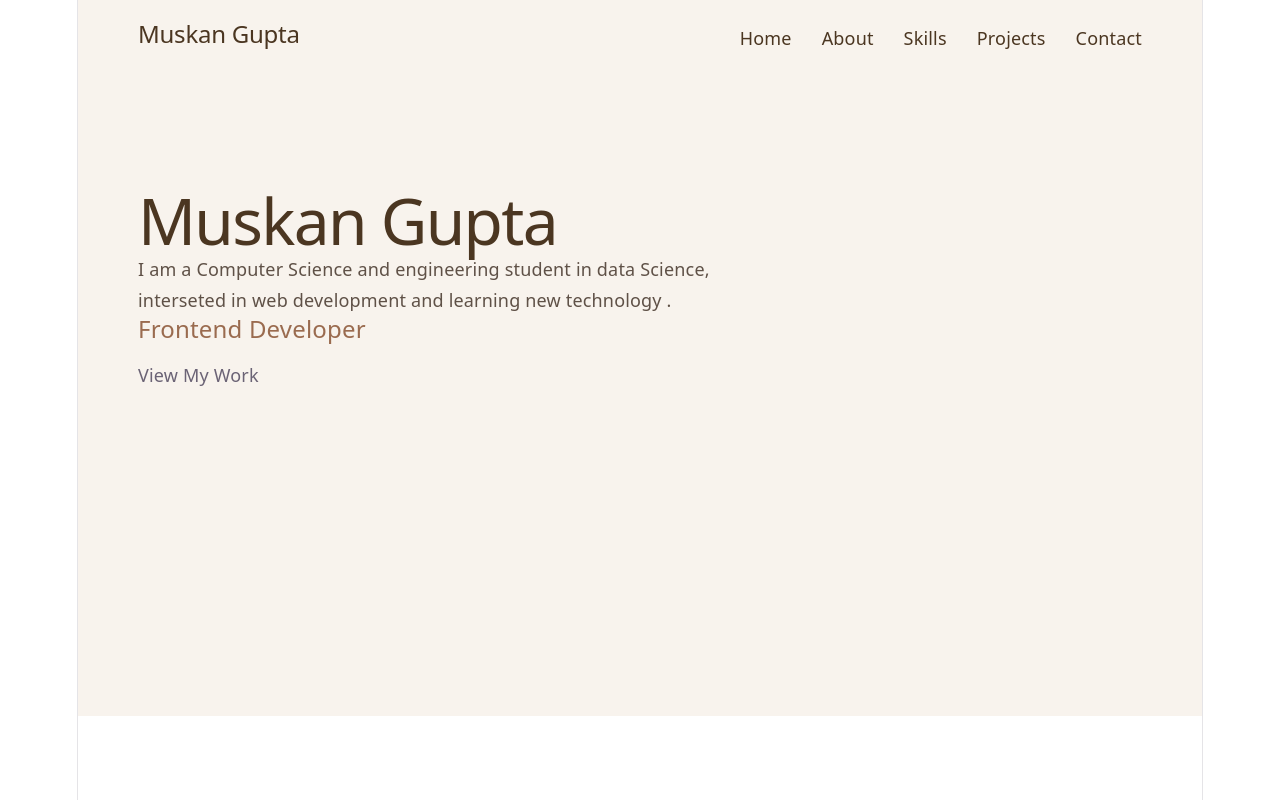
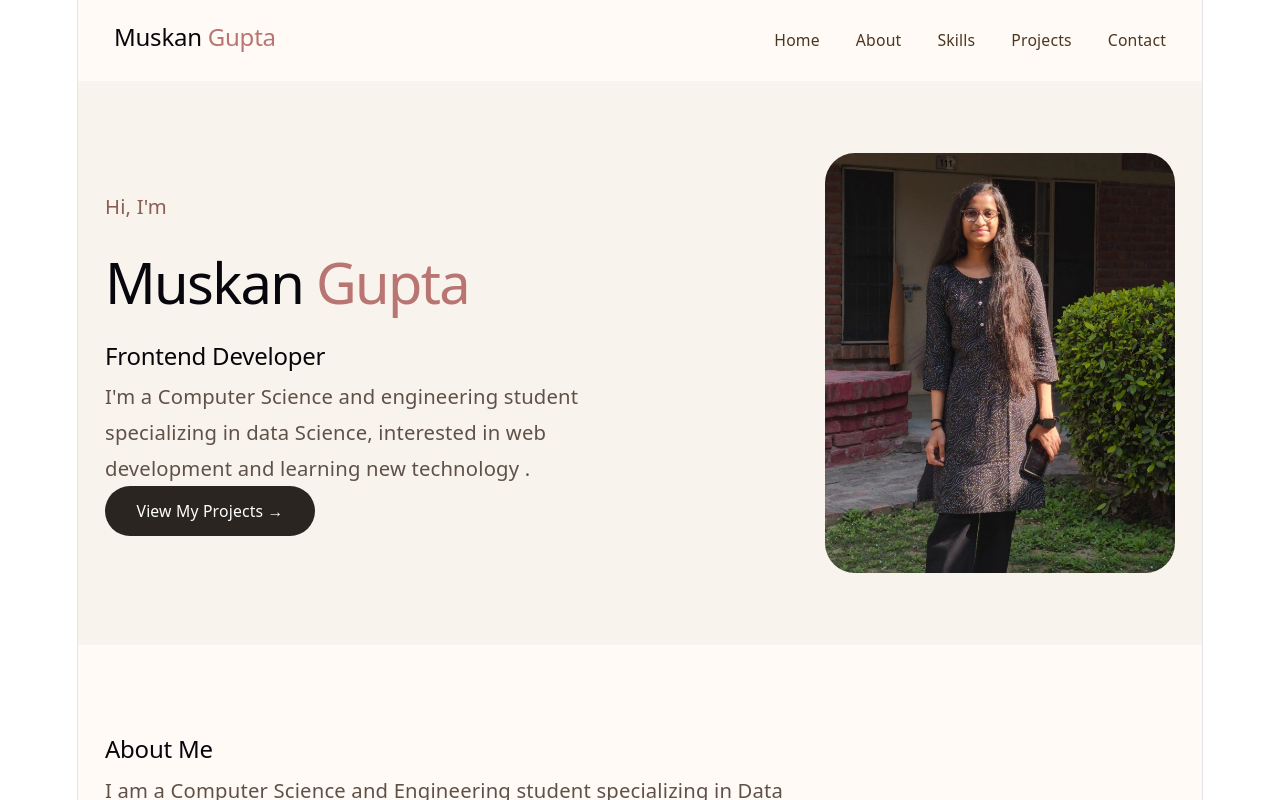
Before and after one commit to muskanji1007-lang/muskan-portfolio, a React (Vite) app: page / in a window 1280 px wide. Shown: the top 800 px of the page. Built offline with nearby package versions, Linux system fonts and the light colour scheme.

Commit message:
Update navbar and hero section

```diff
--- a/src/App.css
+++ b/src/App.css
@@ -6,43 +6,7 @@ nav {
   background-color: #f8f3ed;
 }
 
-nav h2 {
-  color: #4b3621;
-}
 
-nav div {
-  display: flex;
-  gap: 30px;
-}
-
-nav a {
-  text-decoration: none;
-  color: #4b3621;
-}
-  #home {
-  min-height: 80vh;
-  padding: 100px 60px;
-  background-color: #f8f3ed;
-  text-align: left;
-}
-#home h1 {
-  font-size: 64px;
-  color: #4b3621;
-  margin-bottom: 20px;
-}
-
-#home h3 {
-  font-size: 24px;
-  color: #9a6b4f;
-  margin-bottom: 20px;
-}
-
-#home p {
-  font-size: 18px;
-  color: #5f5147;
-  max-width: 600px;
-  line-height: 1.7;
-}
 /* .counter {
   font-size: 16px;
   padding: 5px 10px;
--- a/src/App.jsx
+++ b/src/App.jsx
@@ -1,7 +1,7 @@
 import Navbar from './components/Navbar'
 import Hero from './components/Hero'
+import About from './components/About'
 
-import './App.css'
 
 function App() {
 
@@ -9,6 +9,7 @@ function App() {
     <>
     <Navbar/>
     <Hero/>
+     <About/>
     </>
 )
 }
--- a/src/components/Hero.jsx
+++ b/src/components/Hero.jsx
@@ -1,11 +1,41 @@
+import profileImage from '../assets/profile.jpg'
 function Hero() {
   return (
-    <section id="home">
-      <h1>Muskan Gupta</h1>
-      <p>I am a Computer Science and engineering student in data Science,
-        interseted in web development and learning new technology .</p>
-         <h3>Frontend Developer</h3>
-         <button>View My Work</button>
+    <section id="home" className="bg-[#f8f3ed] px-6 py-20 text-left  md:py-16 "
+>
+       <div className="mx-auto flex w-full max-w-6xl flex-col items-center justify-between gap-12 md:flex-row">
+
+    <div className="w-full md:w-1/2">
+
+        <p className="mb-1 text-lg text-[#8b5e52]">
+        Hi, I'm
+      </p>
+      <h1 className=" mmt-0 ,mb-4 text-5xl font-semibold text-[#1f1a17] mb-5 md:text-6xl">
+  Muskan <span className="text-[#b87572]">Gupta</span>
+</h1>
+
+         <h2 className="text-2xl font-medium text-[#8b5e52] mb-4">
+  Frontend Developer
+</h2>
+<p className="max-w-xl text-lg leading-8 text-[#5f5147] mb-7">
+
+        I'm a Computer Science and engineering student specializing in data Science,
+        interested in web development and learning new technology .</p>
+         <a
+  href="#projects"
+  className="inline-block rounded-full bg-[#2b2521] px-7 py-3 text-sm font-medium text-white transition hover:bg-[#4b3621]">
+  View My Projects →
+</a>
+         </div>
+
+         <div className="flex w-full justify-center md:w-1/2 md:justify-end">
+         <img
+       src={profileImage}
+      alt="Muskan Gupta"
+  className="h-[420px] w-[350px] shrink-0 rounded-[30px] object-cover"
+    />
+         </div>
+         </div>
     </section>
   )
 }
--- a/src/components/Navbar.jsx
+++ b/src/components/Navbar.jsx
@@ -1,15 +1,33 @@
-function Navbar() {
+  function Navbar() {
   return (
-    <nav>
-      <h2>Muskan Gupta</h2>
+    <nav className="flex items-center justify-between bg-[#fffaf5] px-8 py-5">
 
-      <div>
-        <a href="#home">Home</a>
-        <a href="#about">About</a>
-        <a href="#skills">Skills</a>
-        <a href="#projects">Projects</a>
-        <a href="#contact">Contact</a>
+      <h2 className="text-2xl font-semibold text-[#1f1a17]">
+        Muskan <span className="text-[#b87572]">Gupta</span>
+      </h2>
+
+      <div className="flex gap-8">
+        <a href="#home" className="text-sm text-[#4b3621] hover:text-[#b87572]">
+          Home
+        </a>
+
+        <a href="#about" className="text-sm text-[#4b3621] hover:text-[#b87572]">
+          About
+        </a>
+
+        <a href="#skills" className="text-sm text-[#4b3621] hover:text-[#b87572]">
+          Skills
+        </a>
+
+        <a href="#projects" className="text-sm text-[#4b3621] hover:text-[#b87572]">
+          Projects
+        </a>
+
+        <a href="#contact" className="text-sm text-[#4b3621] hover:text-[#b87572]">
+          Contact
+        </a>
       </div>
+
     </nav>
   )
 }
--- /dev/null
+++ b/src/components/about.jsx
@@ -0,0 +1,33 @@
+function About() {
+  return (
+    <section
+  id="about"
+  className="min-h-screen bg-[#fffaf5] px-6 py-20 text-left">
+
+      <h2 className="text-4xl font-semibold text-[#4b3621] mb-6">
+  About Me
+      </h2>
+<p className="max-w-2xl text-lg leading-8 text-[#5f5147] mb-6">
+  I am a Computer Science and Engineering student specializing in Data Science.
+  I am interested in frontend development and enjoy creating simple,
+  user-friendly websites.
+</p>
+     <p className="max-w-2xl text-lg leading-8 text-[#5f5147]">
+  I am currently learning JavaScript and React to improve my web development
+  skills and build better projects.
+  </p>
+
+
+  <h3 className="text-2xl font-semibold text-[#4b3621] mt-10 mb-3">
+  Education
+</h3>
+
+<p className="text-lg text-[#5f5147]">
+  Bachelor of Technology in Computer Science and Engineering (Data Science)
+</p>
+
+    </section>
+  )
+}
+
+export default About
--- a/src/index.css
+++ b/src/index.css
@@ -110,3 +110,7 @@ code {
   padding: 4px 8px;
   background: var(--code-bg);
 }
+.test-tailwind {
+  color: red;
+  font-size: 40px;
+}
```
Also changed, not shown: src/assets/profile.jpg (added), src/components/Contact.jsx (added), src/components/Footer.jsx (added), src/components/Projects.jsx (added), src/components/Skills.jsx (added).
